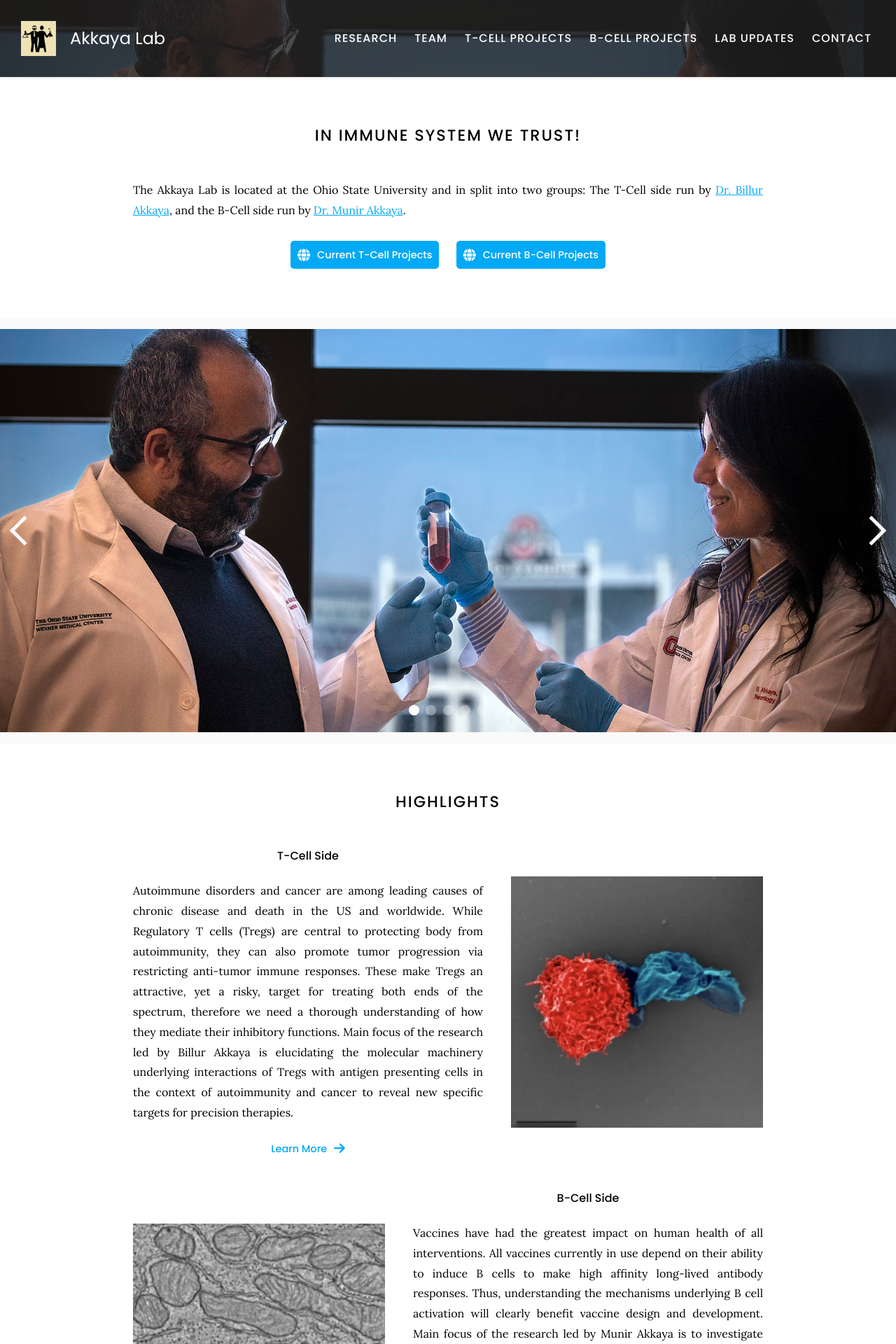
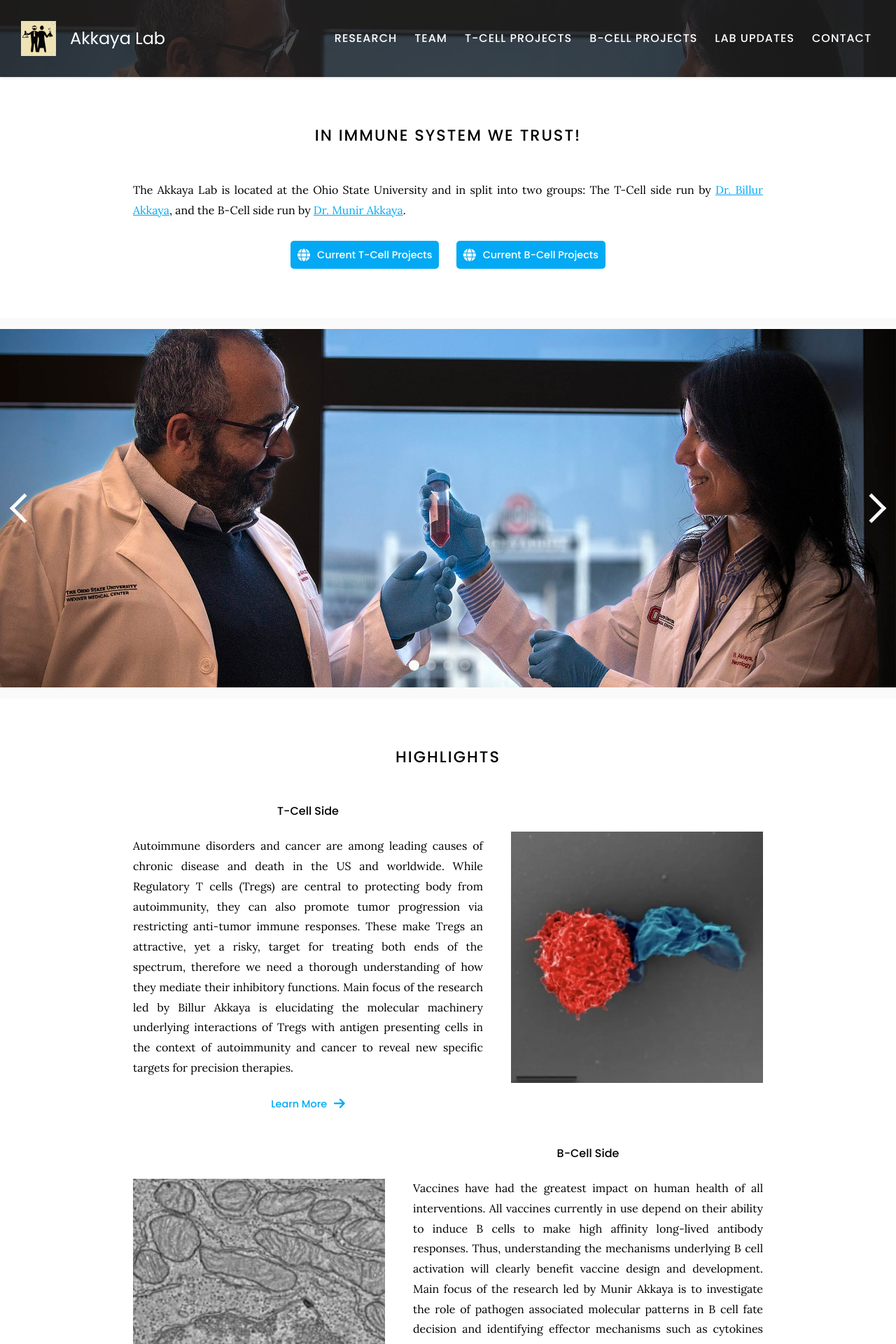
Before and after one commit to Harrisonthow/akkaya-lab, a Jekyll site: the page built from index.md, in a window 1280 px wide. Shown: the top 1920 px of the page at 70% size. Built offline with Jekyll 4.4.1, drawn with Linux system fonts in a browser that asks for light colours.

Commit message:
Update index.md

```diff
--- a/index.md
+++ b/index.md
@@ -33,7 +33,7 @@
 
 {% include section.html full=true %}
 
-{% include carousel.html height="45" unit="%" duration="7" number="1" %}
+{% include carousel.html height="40" unit="%" duration="10" number="1" %}
 
 {% include section.html %}
 
```
